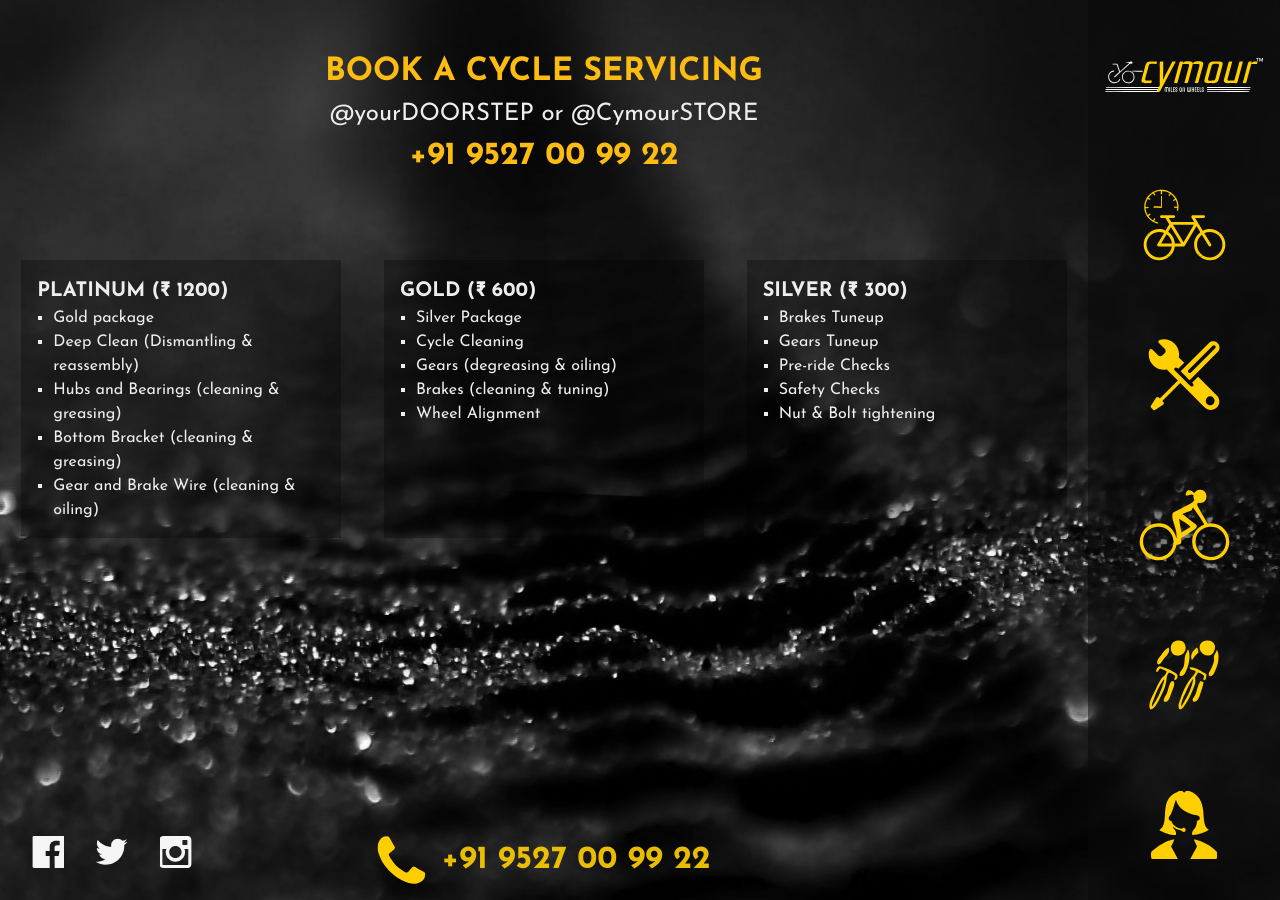
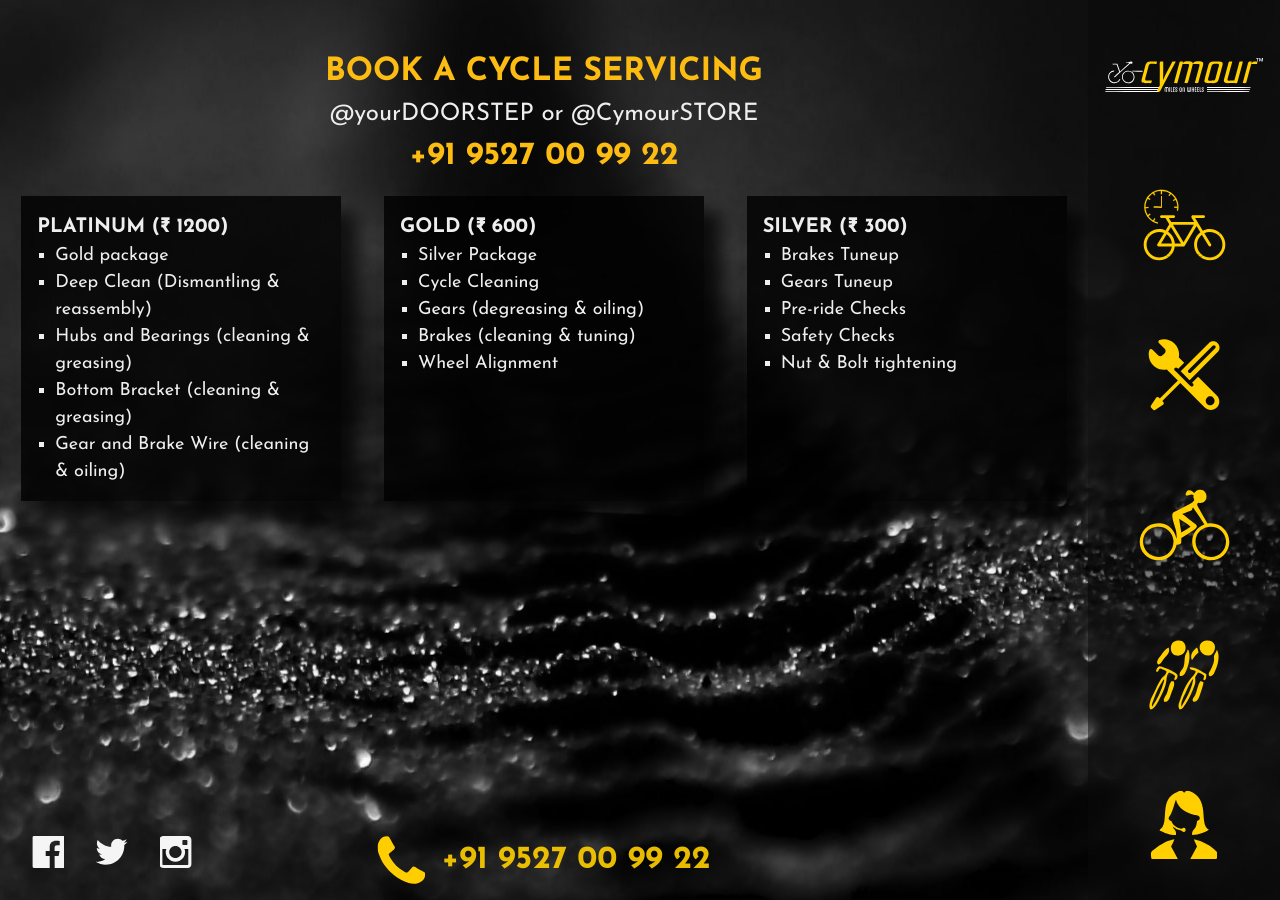
Before and after one commit to guttikar/cymour15, a Jekyll site: the page built from servicing.html, in a window 1280 px wide. Built offline with Jekyll 4.4.1, drawn with Linux system fonts in a browser that asks for light colours; nearby versions of some CDN libraries.

```diff
--- a/_sass/_servicing.scss
+++ b/_sass/_servicing.scss
@@ -4,6 +4,7 @@
 	/*border: 1px solid blue;*/
 	position: relative;
 	overflow: hidden;
+	padding-bottom: 6em;
 	/*h1 {
 
 		letter-spacing: 0.125em;
@@ -14,6 +15,12 @@
 		font-size: 1.25em;
 	}
 */
+	.imgbox {
+		margin: 0 6em 1em 6em;
+		box-shadow: 1em 1em 1em rgba(0,0,0,0.7);
+		/*border: 1px solid red;*/
+		clear: both;
+	}
 	.banner {
 		text-align: center;
 		position: relative;
@@ -22,7 +29,7 @@
 		left: 50%;
 		transform: translateX(-50%);
 		/*border: 1px solid yellow;*/
-
+		margin-bottom: 1em;
 		h1{
 			color: $brand-color;
 			/*padding: 0 0.25em;*/
@@ -45,14 +52,15 @@
 		/*margin-top: 1em;*/
 		padding: 1em;
 		width: 20em;
-		background: rgba(0,0,0,0.3);
-
+		background: rgba(0,0,0,0.8);
+		box-shadow: 1em 1em 1em rgba(0,0,0,0.7);
 		ul {
 		list-style-type: square;
-		li {
-			margin-left: 1em;
+			li {
+				margin-left: 1em;
+				font-size: 1.125em;
+			}
 		}
-	}
 	}
 
 }
```
